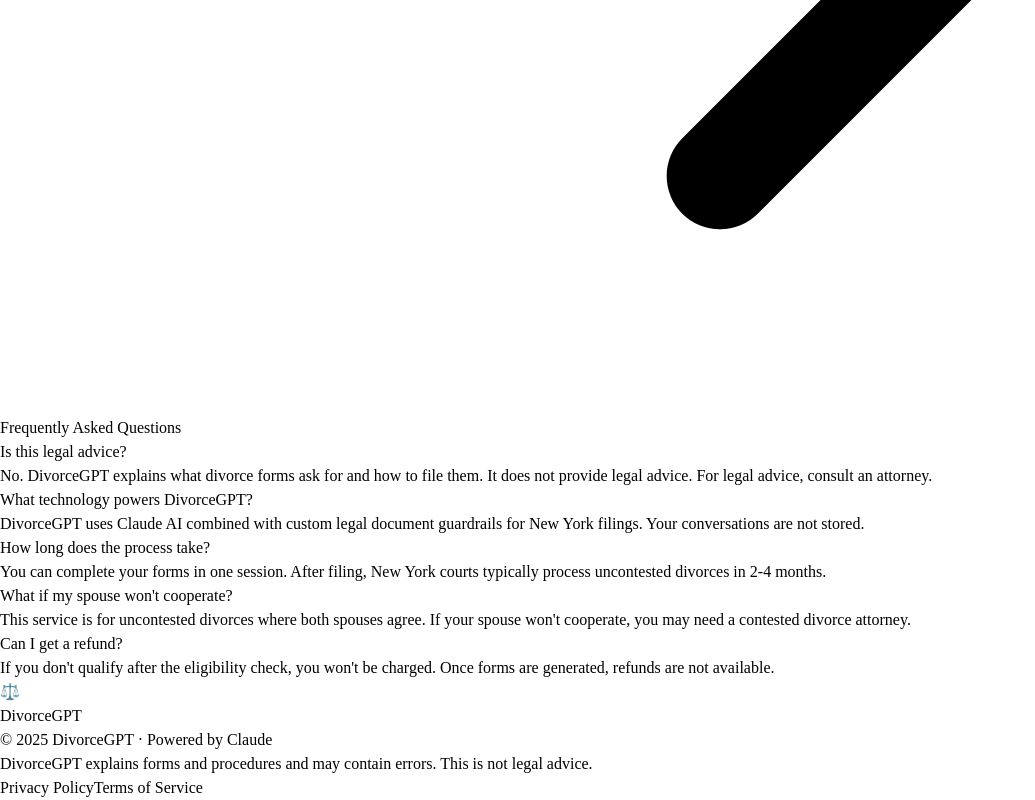
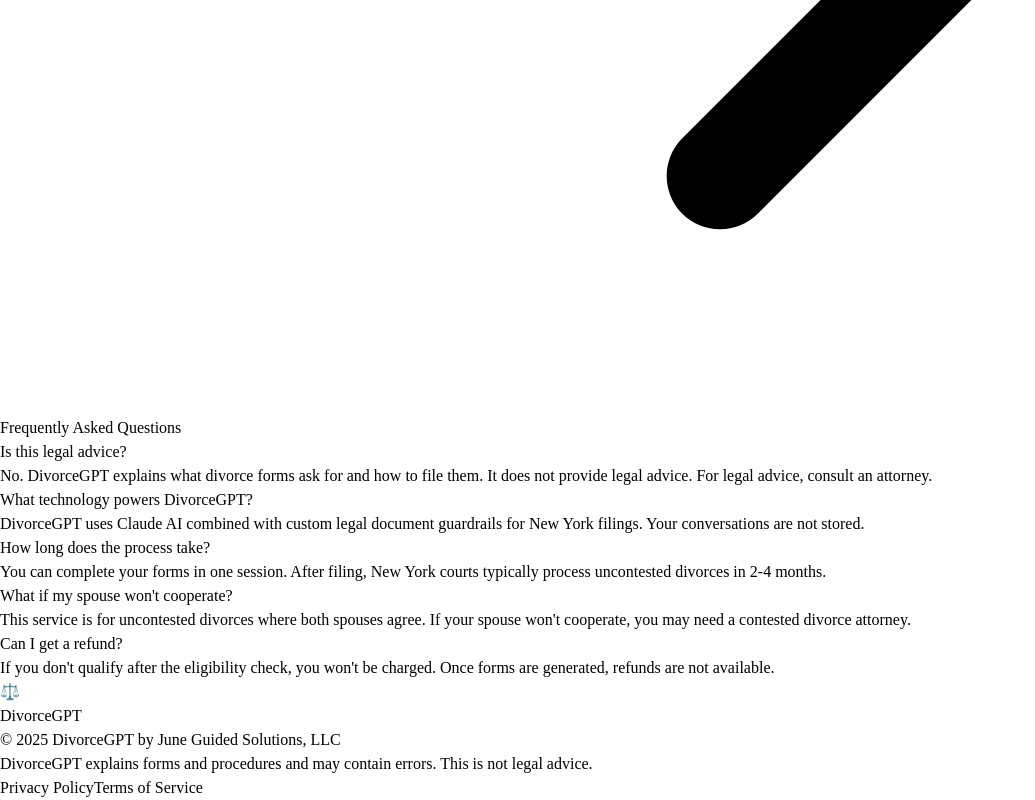
Before and after one commit to Jake-jpeg/Dgpt, a Next.js app in the folder src/: page / in a window 1280 px wide. Shown: the part 10952-11752 px from the top of the page, without its empty margins (0-1035 px from the left). Built offline with nearby package versions, Linux system fonts and the light colour scheme.

Commit message:
remove powered by claude add by June Guided Solutions

```diff
--- a/src/app/api/create-checkout/route.ts
+++ b/src/app/api/create-checkout/route.ts
@@ -33,7 +33,7 @@
         price_data: {
           currency: 'usd',
           product_data: {
-            name: 'DivorceGPT - NY Uncontested Divorce Forms',
+            name: 'DivorceGPT by June Guided Solutions, LLC',
             description: 'Document preparation for New York uncontested divorces. No legal advice provided.',
           },
           unit_amount: 2000, // $20.00
--- a/src/app/layout.tsx
+++ b/src/app/layout.tsx
@@ -5,7 +5,7 @@
 import { LanguageProvider } from "../components/LanguageProvider";
 
 export const metadata: Metadata = {
-  title: "DivorceGPT - New York Uncontested Divorce Made Simple",
+  title: "DivorceGPT by June Guided Solutions, LLC",
   description: "Get your New York divorce forms prepared and explained in plain language.",
 };
 
--- a/src/app/maintenance/page.tsx
+++ b/src/app/maintenance/page.tsx
@@ -92,7 +92,7 @@
         {/* Footer */}
         <div className="mt-8 pt-6 border-t border-gray-200">
           <p className="text-xs text-gray-500">
-            DivorceGPT • Uncontested Divorce Made Simple
+            DivorceGPT by June Guided Solutions, LLC
           </p>
         </div>
       </div>
--- a/src/app/page.tsx
+++ b/src/app/page.tsx
@@ -220,7 +220,7 @@
               </div>
               <div>
                 <span className="font-semibold text-zinc-900">DivorceGPT</span>
-                <p className="text-xs text-zinc-400">© 2025 DivorceGPT · Powered by Claude</p>
+                <p className="text-xs text-zinc-400">© 2025 DivorceGPT by June Guided Solutions, LLC</p>
               </div>
             </div>
             <p className="text-center text-sm text-zinc-500 max-w-md">
--- a/src/app/terms/page.tsx
+++ b/src/app/terms/page.tsx
@@ -152,7 +152,7 @@
           <section className="mb-8">
             <h2 className="text-xl font-semibold text-zinc-900 mb-4">AI-Generated Content</h2>
             <p className="text-zinc-600 mb-4">
-              DivorceGPT is powered by Claude, an AI assistant created by Anthropic. You acknowledge that:
+              DivorceGPT uses artificial intelligence to assist with document preparation. You acknowledge that:
             </p>
             <ul className="list-disc pl-6 text-zinc-600 space-y-2">
               <li>Responses are generated by artificial intelligence</li>
```
Also changed, not shown: 1 other file (tests, documents, lock files or other folders).
